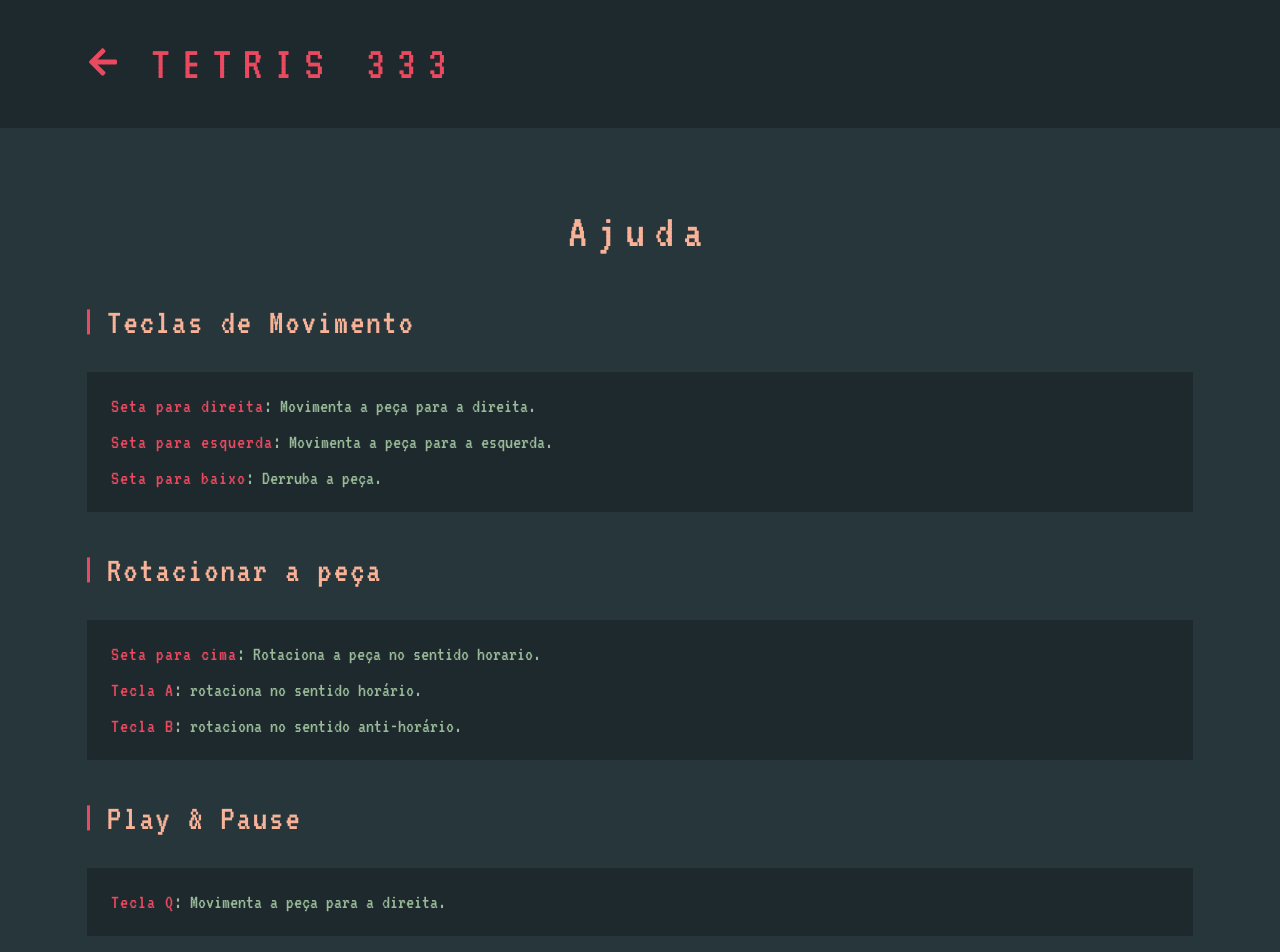
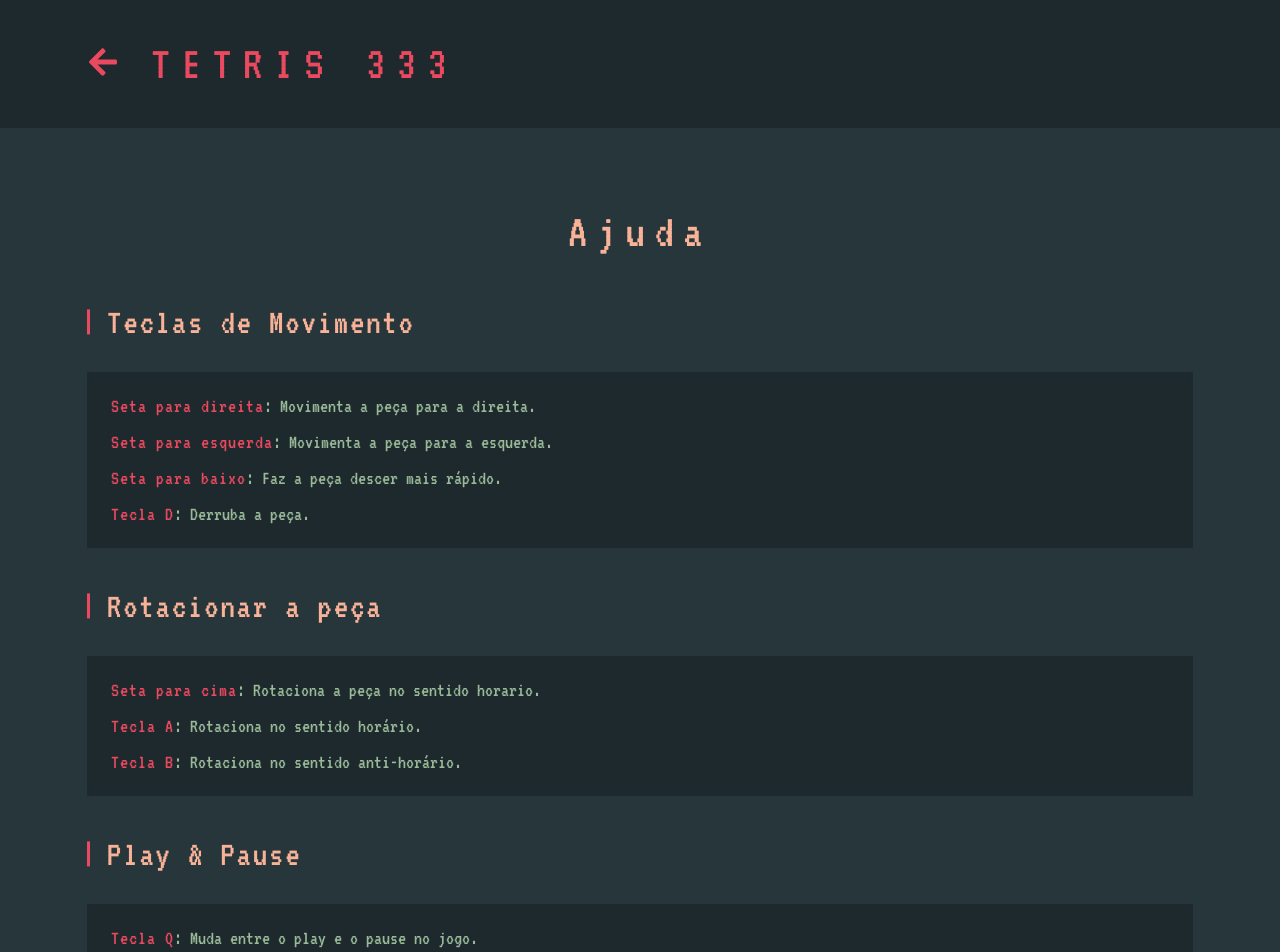
Before and after one commit to codigofalado/desafio333, a React (Create React App) app in the folder 2020-QuarentenaTech/os-3-pontinhos/: page /ajuda in a window 1280 px wide. Shown: the top 952 px of the page. Built offline with nearby package versions, Linux system fonts and the light colour scheme; what uifx would draw is missing.

Commit message:
chore: change the tips from help page

```diff
--- a/2020-QuarentenaTech/os-3-pontinhos/src/pages/Help/index.tsx
+++ b/2020-QuarentenaTech/os-3-pontinhos/src/pages/Help/index.tsx
@@ -23,6 +23,10 @@ const Help: React.FC = () => {
           </li>
           <li>
             <strong>Seta para baixo</strong>
+            <span>: Faz a peça descer mais rápido.</span>
+          </li>
+          <li>
+            <strong>Tecla D</strong>
             <span>: Derruba a peça.</span>
           </li>
         </ul>
@@ -35,11 +39,11 @@ const Help: React.FC = () => {
           </li>
           <li>
             <strong>Tecla A</strong>
-            <span>: rotaciona no sentido horário.</span>
+            <span>: Rotaciona no sentido horário.</span>
           </li>
           <li>
             <strong>Tecla B</strong>
-            <span>: rotaciona no sentido anti-horário.</span>
+            <span>: Rotaciona no sentido anti-horário.</span>
           </li>
         </ul>
 
@@ -47,7 +51,7 @@ const Help: React.FC = () => {
         <ul>
           <li>
             <strong>Tecla Q</strong>
-            <span>: Movimenta a peça para a direita.</span>
+            <span>: Muda entre o play e o pause no jogo.</span>
           </li>
         </ul>
       </Container>
```
